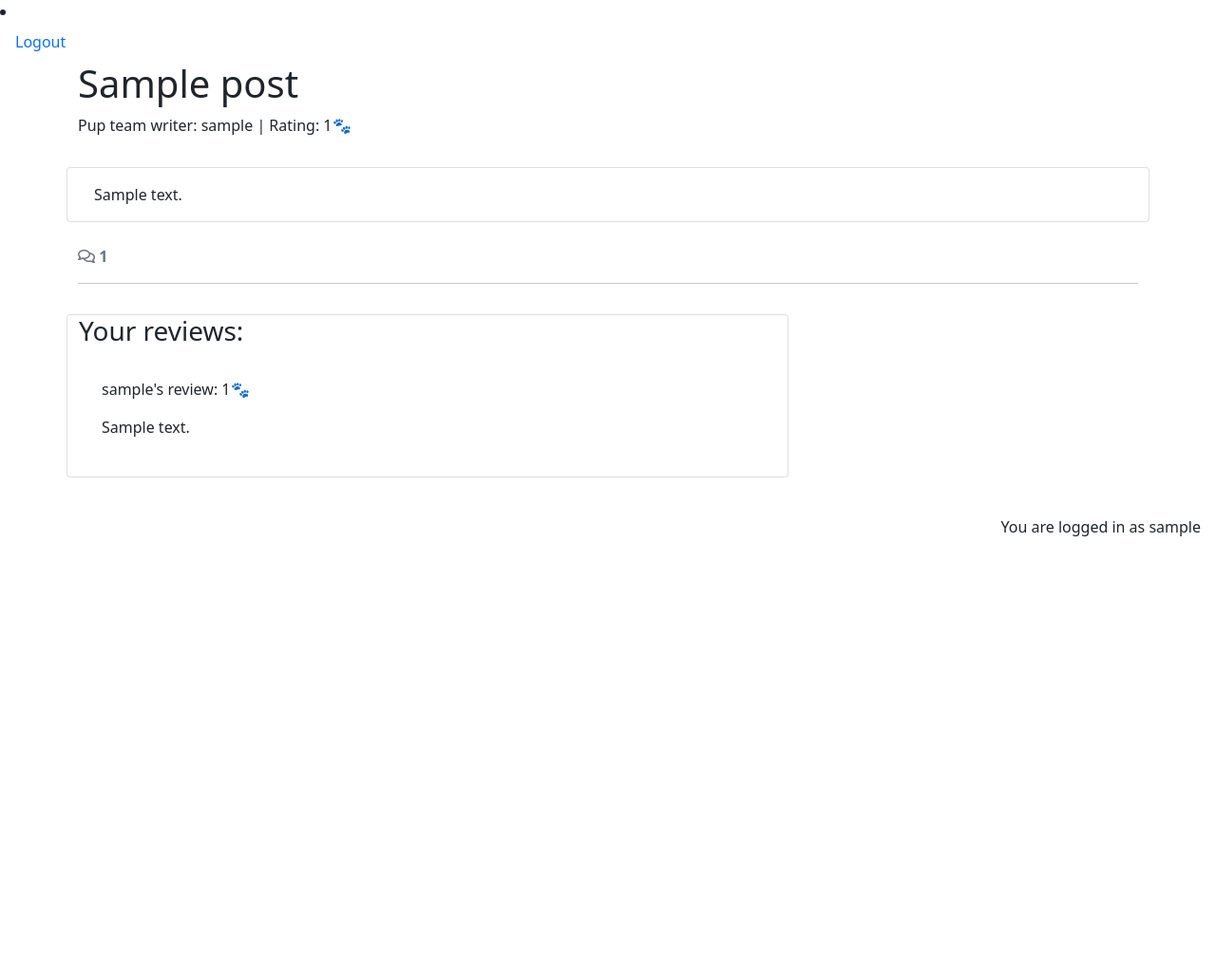
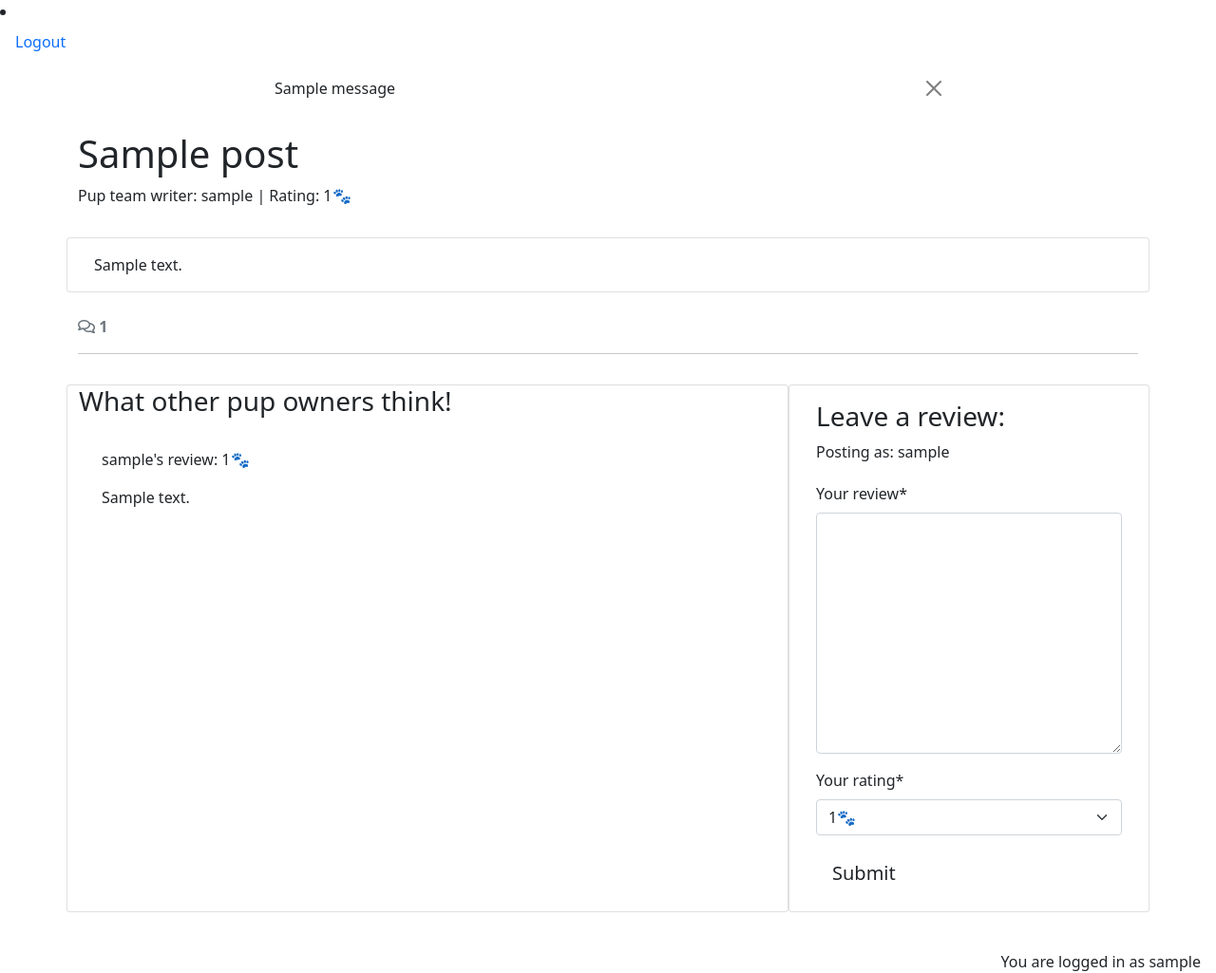
Before and after one commit to elamont174/ey-up-me-pup, a Django app: a page that uses templates/base.html in a window 1280 px wide. Shown: the whole page at 95% size. Before the commit the page ends 565 px from the top, so only its background shows below. Run offline with Django 4.2, Linux system fonts and the light colour scheme; a user stored in the database is signed in; tables that the repository leaves empty hold one stand-in row (values such as "Sample post"); one stand-in notice (Sample message) is shown; some libraries are stand-ins or nearby versions.

Commit message:
Add front-end 'add review' capabilities and feedback message

```diff
--- a/ey_up/settings.py
+++ b/ey_up/settings.py
@@ -46,6 +46,8 @@ INSTALLED_APPS = [
     'allauth',
     'allauth.account',
     'allauth.socialaccount',
+    'crispy_forms',
+    'crispy_bootstrap5',
     'django_summernote',
     'pup_review',
 ]
@@ -53,6 +55,9 @@ INSTALLED_APPS = [
 SITE_ID = 1
 LOGIN_REDIRECT_URL = '/'
 LOGOUT_REDIRECT_URL = '/'
+
+CRISPY_ALLOWED_TEMPLATE_PACKS = "bootstrap5"
+CRISPY_TEMPLATE_PACK = "bootstrap5"
 
 MIDDLEWARE = [
     'django.middleware.security.SecurityMiddleware',
--- /dev/null
+++ b/pup_review/forms.py
@@ -0,0 +1,8 @@
+from .models import Comment
+from django import forms
+
+
+class CommentForm(forms.ModelForm):
+    class Meta:
+        model = Comment
+        fields = ('your_review', 'your_rating')
--- a/pup_review/models.py
+++ b/pup_review/models.py
@@ -35,7 +35,7 @@ class Comment(models.Model):
     created_on = models.DateTimeField(auto_now_add=True)
 
     class Meta:
-        ordering = ["created_on"]
+        ordering = ["approved"]
 
     def __str__(self):
-        return f"{self.body} by {self.reviewer}"
+        return f"{self.location}/{self.reviewer} Approved:{self.approved} "
--- a/pup_review/templates/pup_review/post_detail.html
+++ b/pup_review/templates/pup_review/post_detail.html
@@ -1,12 +1,13 @@
 {% extends 'base.html' %} {% block content %}
 {% load static %}
+{% load crispy_forms_tags %}
 
 <div class="masthead">
   <div class="container">
     <div class="row g-0">
       <div class="col-md-6 masthead-text">
         <h1 class="post-location_name">{{ post.location_name }}</h1>
-                <p class="post-subtitle">Pup team writer: {{ post.pup_team }}  |  Rating: {{ post.rating }}🐾</p>
+        <p class="post-subtitle">Pup team writer: {{ post.pup_team }} | Rating: {{ post.rating }}🐾</p>
       </div>
       <!--<div class="d-none d-md-block col-md-6 masthead-image">
                 <img src="{% static 'images/notts_puppy.webp' %}" class="scale" alt="picture of puppy in Nottingham (AI generated)">
@@ -25,7 +26,7 @@
       </div>
     </div>
   </div>
-          <!-- Displaying count of comments -->
+  <!-- Displaying count of user reviews -->
   <div class="row">
     <div class="col-12">
       <strong class="text-secondary">
@@ -36,10 +37,10 @@
       <hr>
     </div>
   </div>
-          <!-- Displaying Comments -->
+  <!-- Displaying User Reviews -->
   <div class="row">
     <div class="col-md-8 card mb-4  mt-3 ">
-              <h3>Your reviews:</h3>
+      <h3>What other pup owners think!</h3>
       <div class="card-body">
         <!-- We want a for loop inside the empty control tags
                   to iterate through each user_review in user_reviews -->
@@ -55,7 +56,7 @@
           <div id="user_review{{ user_review.id }}">
             {{ user_review.your_review | linebreaks }}
           </div>
-                  {% if not user_review.approved and user_review.author == user %}
+          {% if not user_review.approved and user_review.reviewer == user %}
           <p class="approval">
             This review is awaiting approval
           </p>
@@ -65,6 +66,22 @@
         {% endfor %}
       </div>
     </div>
+    <!-- Creating New User Reviews -->
+    <div class="col-md-4 card mb-4 mt-3">
+      <div class="card-body">
+        {% if user.is_authenticated %}
+        <h3>Leave a review:</h3>
+        <p>Posting as: {{ user.username }}</p>
+        <form id="commentForm" method="post" style="margin-top: 1.3em;">
+          {{ user_review_form | crispy }}
+          {% csrf_token %}
+          <button id="submitButton" type="submit" class="btn btn-signup btn-lg">Submit</button>
+        </form>
+        {% else %}
+        <p>Log in to leave a review</p>
+        {% endif %}
+      </div>
+    </div>
   </div>
 </div>
 {% endblock content %}
--- a/pup_review/views.py
+++ b/pup_review/views.py
@@ -1,7 +1,9 @@
 from django.shortcuts import render, get_object_or_404, reverse
 from django.views import generic
+from django.contrib import messages
 from django.http import HttpResponseRedirect
 from .models import Post
+from .forms import CommentForm
 
 # Create your views here.
 
@@ -15,6 +17,16 @@ def post_detail(request, slug):
     post = get_object_or_404(queryset, slug=slug)
     user_reviews = post.user_reviews.all().order_by("-created_on")
     user_review_count = post.user_reviews.filter(approved=True).count()
+    if request.method == "POST":
+        user_review_form = CommentForm(data=request.POST)
+        if user_review_form.is_valid():
+            user_review = user_review_form.save(commit=False)
+            user_review.reviewer = request.user
+            user_review.location = post
+            user_review.save()
+            messages.add_message(request, messages.SUCCESS, 'Your pup review has been submitted for approval!🐕')
+
+    user_review_form = CommentForm()
 
     return render(
         request,
@@ -23,6 +35,7 @@ def post_detail(request, slug):
             "post": post,
             "user_reviews": user_reviews,
             "user_review_count": user_review_count,
+            "user_review_form": user_review_form,
         },
     )
 
--- a/requirements.txt
+++ b/requirements.txt
@@ -1,7 +1,9 @@
 asgiref==3.8.1
+crispy-bootstrap5==0.7
 dj-database-url==0.5.0
 Django==4.2.14
 django-allauth==0.57.2
+django-crispy-forms==2.3
 django-summernote==0.8.20.0
 gunicorn==20.1.0
 oauthlib==3.2.2
--- a/templates/base.html
+++ b/templates/base.html
@@ -30,7 +30,8 @@
 <!-- Navigation -->
 {% if user.is_authenticated %}
 <li class="nav-item">
-	    <a class="nav-link {% if request.path == logout_url %}active{% endif %}" aria-current="page" href="{% url 'account_logout' %}">Logout</a>
+    <a class="nav-link {% if request.path == logout_url %}active{% endif %}" aria-current="page"
+        href="{% url 'account_logout' %}">Logout</a>
 </li>
 {% else %}
 <li class="nav-item">
@@ -38,10 +39,23 @@
         href="{% url 'account_signup' %}">Register</a>
 </li>
 <li class="nav-item">
-	    <a class="nav-link {% if request.path == login_url %}active{% endif %}" aria-current="page" href="{% url 'account_login' %}">Login</a>
+    <a class="nav-link {% if request.path == login_url %}active{% endif %}" aria-current="page"
+        href="{% url 'account_login' %}">Login</a>
 </li>
 {% endif %}
-
+<!-- displaying Django messages -->
+<div class="container">
+    <div class="row">
+        <div class="col-md-8 offset-md-2">
+            {% for message in messages %}
+            <div class="alert {{ message.tags }} alert-dismissible fade show" id="msg" role="alert">
+                {{ message | safe }}
+                <button type="button" class="btn-close" data-bs-dismiss="alert" aria-label="Close"></button>
+            </div>
+            {% endfor %}
+        </div>
+    </div>
+</div>
 
 
 <main>
```
Lines whose indentation alone changed are shown as unchanged.
